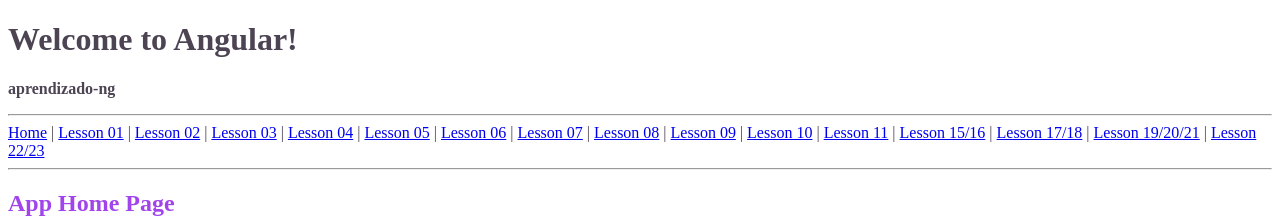
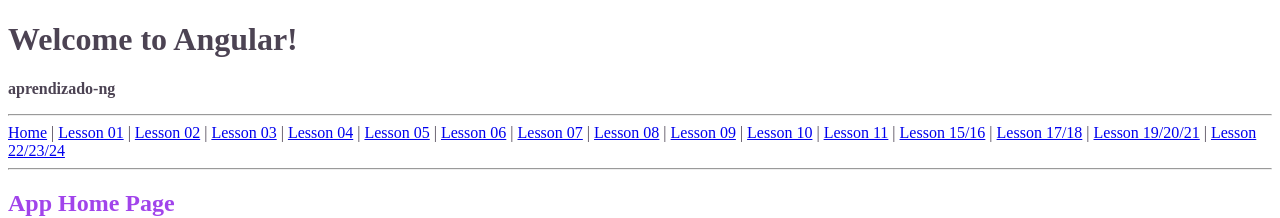
Before and after one commit to nitaigf/aprendizado-ng, an Angular app: page /home in a window 1280 px wide. Shown: the top 218 px of the page. Built offline with nearby package versions, Linux system fonts and the light colour scheme.

Commit message:
Create a pipe - https://angular.dev/tutorials/learn-angular/24-create-a-pipe

```diff
--- a/package.json
+++ b/package.json
@@ -1,6 +1,6 @@
 {
   "name": "aprendizado-ng",
-  "version": "0.0.23",
+  "version": "0.0.24",
   "scripts": {
     "ng": "ng",
     "start": "ng serve",
--- a/src/app/app-routing.module.ts
+++ b/src/app/app-routing.module.ts
@@ -209,15 +209,17 @@
   },
   // Pipes - https://angular.dev/tutorials/learn-angular/22-pipes
   // Formatting data with pipes - https://angular.dev/tutorials/learn-angular/23-pipes-format-data
+  // Create a pipe - https://angular.dev/tutorials/learn-angular/24-create-a-pipe
   {
     path: 'lesson22',
-    title: 'Lesson 22/23 - Pipes',
+    title: 'Lesson 22/23/24 - Pipes',
     data: {
-      title: 'Lesson 22/23 - Pipes',
-      comment: 'Esta página é o resultado das lições 22 e 23',
+      title: 'Lesson 22/23/24 - Pipes',
+      comment: 'Esta página é o resultado das lições 22, 23 e 24',
       lessonUrls: [
         'https://angular.dev/tutorials/learn-angular/22-pipes',
-        'https://angular.dev/tutorials/learn-angular/23-pipes-format-data'
+        'https://angular.dev/tutorials/learn-angular/23-pipes-format-data',
+        'https://angular.dev/tutorials/learn-angular/24-create-a-pipe'
       ]
     },
     component: Lesson22Component,
--- a/src/app/app.module.ts
+++ b/src/app/app.module.ts
@@ -25,6 +25,7 @@
 import { Lesson17Component } from './lesson17/lesson17.component';
 import { Lesson19Component } from './lesson19/lesson19.component';
 import { Lesson22Component } from './lesson22/lesson22.component';
+import { ReversePipe } from './reverse.pipe';
 
 @NgModule({
   declarations: [
@@ -64,6 +65,8 @@
     Lesson17Component,
     Lesson19Component,
     Lesson22Component,
+    // Create a pipe - https://angular.dev/tutorials/learn-angular/24-create-a-pipe
+    ReversePipe,
   ],
   imports: [
     BrowserModule,
--- a/src/app/lesson22/lesson22.component.html
+++ b/src/app/lesson22/lesson22.component.html
@@ -1,8 +1,10 @@
 <!-- Pipes - https://angular.dev/tutorials/learn-angular/22-pipes -->
-<span>Text: {{ text | lowercase }}</span>
+<p>Text: {{ text | lowercase }}</p>
 <!-- Formatting data with pipes - https://angular.dev/tutorials/learn-angular/23-pipes-format-data -->
 <ul>
   <li>Number with "decimal" {{ num | number : '3.2-2' }}</li>
   <li>Date with "date" {{ birthday | date : 'medium' }}</li>
   <li>Currency with "currency" {{ cost | currency }}</li>
 </ul>
+<!-- Create a pipe - https://angular.dev/tutorials/learn-angular/24-create-a-pipe -->
+<p>Reverse Machine: {{ word | reverse }}</p>
--- a/src/app/lesson22/lesson22.component.ts
+++ b/src/app/lesson22/lesson22.component.ts
@@ -12,4 +12,6 @@
   num = 103.1234;
   birthday = new Date(2023, 3, 2);
   cost = 4560.34;
+  // Create a pipe - https://angular.dev/tutorials/learn-angular/24-create-a-pipe
+  word = 'You are a champion';
 }
--- a/src/app/nav/nav.component.html
+++ b/src/app/nav/nav.component.html
@@ -37,6 +37,6 @@
   |
   <a routerLink="/lesson19">Lesson 19/20/21</a>
   |
-  <a routerLink="/lesson22">Lesson 22/23</a>
+  <a routerLink="/lesson22">Lesson 22/23/24</a>
 </nav>
 <hr>
--- /dev/null
+++ b/src/app/reverse.pipe.ts
@@ -0,0 +1,17 @@
+import { Pipe, PipeTransform } from '@angular/core';
+
+@Pipe({
+  name: 'reverse'
+})
+export class ReversePipe implements PipeTransform {
+  // Create a pipe - https://angular.dev/tutorials/learn-angular/24-create-a-pipe
+  transform(value: string): string {
+    let reverse = '';
+
+    for (let i = value.length - 1; i >= 0; i--) {
+      reverse += value[i];
+    }
+
+    return reverse;
+  }
+}
```
Also changed, not shown: 2 other files (tests, documents, lock files or other folders).
